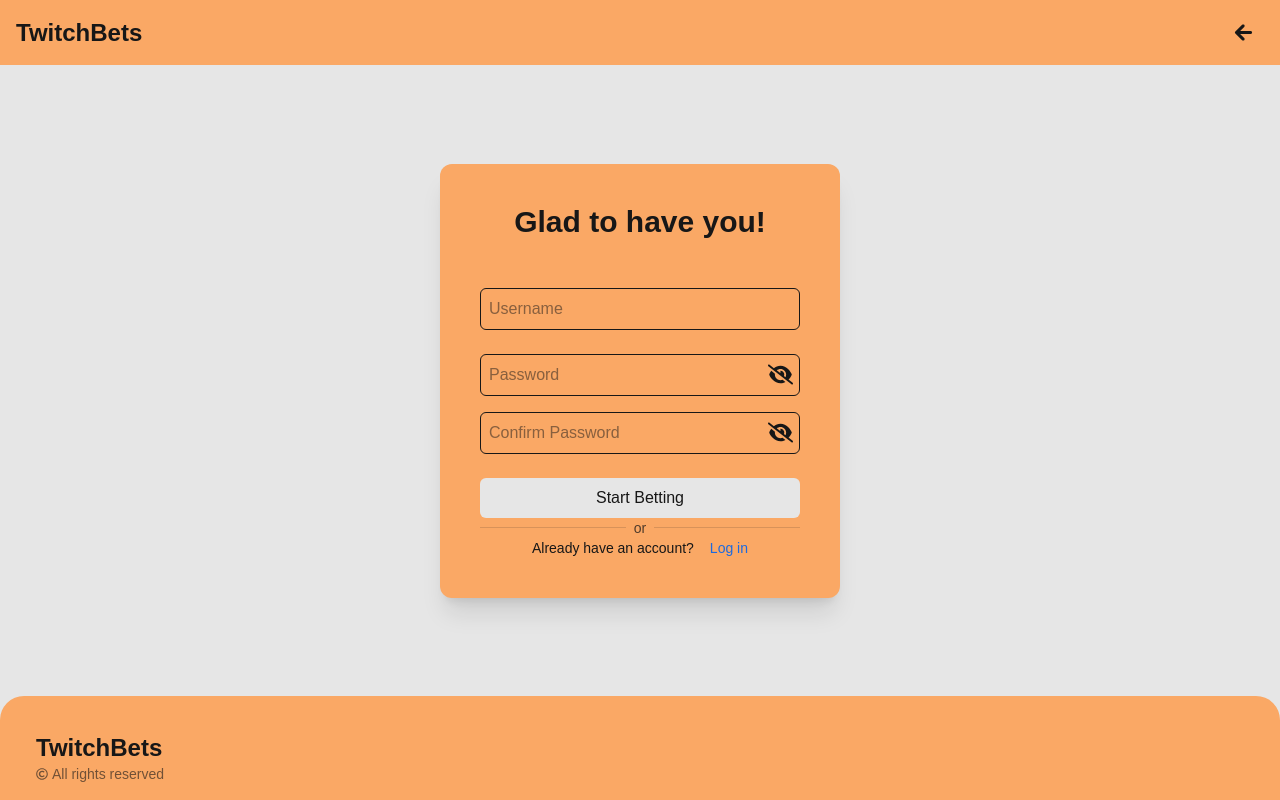
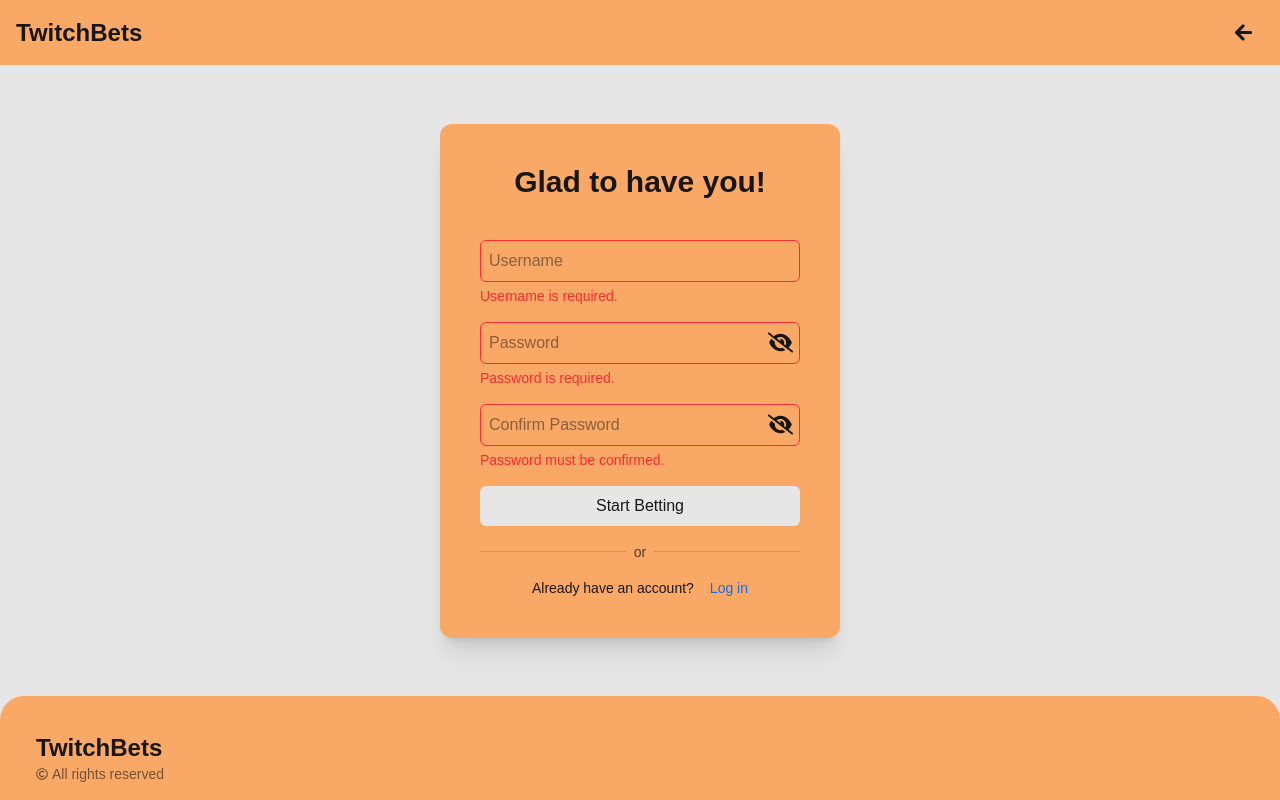
Before and after one commit to CedNo/TwitchBetsApp, a Next.js app: page /signup in a window 1280 px wide. Built offline with nearby package versions, Linux system fonts and the light colour scheme.

Commit message:
Disabled user creation when fields are invalid

```diff
--- a/app/(login)/signup/components/confirm-password.tsx
+++ b/app/(login)/signup/components/confirm-password.tsx
@@ -4,19 +4,32 @@ import { useState } from "react";
 import PasswordField from "@/app/components/password-field";
 
 export default function ConfirmPasswordField(
-        {password, setPassword, confirmPassword, setConfirmPassword}:
-        {password: string, setPassword: (password: string) => void, confirmPassword: string, setConfirmPassword: (confirmPassword: string) => void}
+        {password, setPassword, confirmPassword, setConfirmPassword, setHasError}:
+        {
+            password: string, setPassword: (password: string) => void,
+            confirmPassword: string, setConfirmPassword: (confirmPassword: string) => void,
+            setHasError: (hasError: boolean) => void
+        }
     ) {
 
     const [isValidMatch, setIsValidMatch] = useState(true);
 
     function passwordHasError() {
-        return (!isPasswordLengthValid(password) && password !== "") || (!isValidMatch && confirmPassword !== "")
+        return !isPasswordLengthValid(password) || !isValidMatch
     }
+
+    function passwordsHaveError() {
+        console.log("Password: " + password);
+        console.log("Confirm Password: " + confirmPassword);
+        return passwordHasError() || confirmPassword === '';
+    }
+
+    setHasError(passwordsHaveError());
 
     return(
         <div className="flex flex-col gap-1">
             <div className="flex flex-col gap-4">
+                <div className="flex flex-col gap-1">
                     <PasswordField
                         className={passwordHasError() ? "border-red-500 focus:!border-red-400" : ""}
                         value={password}
@@ -27,8 +40,15 @@ export default function ConfirmPasswordField(
                             }
                         }
                     />
+                    {password === "" &&
+                        <p className="text-red-500 text-sm">
+                            Password is required.
+                        </p>
+                    }
+                </div>
+                <div className="flex flex-col gap-1">
                     <PasswordField
-                    className={!isValidMatch && confirmPassword !== "" ? "border-red-500 focus:!border-red-400" : ""}
+                        className={!isValidMatch || confirmPassword === "" ? "border-red-500 focus:!border-red-400" : ""}
                         placeholder="Confirm Password"
                         value={confirmPassword}
                         onChange={
@@ -38,18 +58,24 @@ export default function ConfirmPasswordField(
                             }
                         }
                     />
+                    {confirmPassword === "" &&
+                        <p className="text-red-500 text-sm">
+                            Password must be confirmed.
+                        </p>
+                    }
                 </div>
-            {(!isPasswordLengthValid(password) && password !== "") &&
+            </div>
+            {!isPasswordLengthValid(password) && password !== "" &&
                 <p className="text-red-500 text-sm">
                     Password must be between 8 and 64 characters.
                 </p>
             }
-            {(!isValidMatch && confirmPassword !== "") &&
+            {!isValidMatch &&
                 <p className="text-red-500 text-sm">
                     Passwords do not match.
                 </p>
             }
-            {((!isPasswordLengthValid(password) && password !== "") || (!isValidMatch && confirmPassword !== "")) ?
+            {!isPasswordLengthValid(password) || !isValidMatch ?
                 '' :
                 <p className="text-sm invisible">|</p>
             }
--- a/app/(login)/signup/components/error-state.tsx
+++ b/app/(login)/signup/components/error-state.tsx
@@ -5,7 +5,7 @@ export default function ErrorState({setHasSubmitted}: {setHasSubmitted: (hasSubm
     return (
         <div className="mx-auto flex flex-col gap-6 items-center">
             <MdError size={96}/>
-            <p className="text-lg px-6">An error occurred while creating your account.</p>
+            <p className="text-lg">An error occurred while creating your account.</p>
             <Button
                 className="p-2 rounded-md bg-secondary-button hover:bg-secondary-button-hover transition mx-auto"
                 onClick={() => setHasSubmitted(false)}
--- a/app/(login)/signup/components/sucessful-state.tsx
+++ b/app/(login)/signup/components/sucessful-state.tsx
@@ -1,6 +1,9 @@
+import { MdCheckCircle } from "react-icons/md";
+
 export default function SuccessfulState() {
     return (
         <div className="mx-auto flex flex-col gap-6 items-center">
+            <MdCheckCircle size={96} />
             <p className="text-lg">Your account has been created successfully!</p>
         </div>
     );
--- a/app/(login)/signup/components/username-field.tsx
+++ b/app/(login)/signup/components/username-field.tsx
@@ -1,33 +1,45 @@
-export default function UsernameField({username, setUsername}: {username: string, setUsername: (username: string) => void}) {
+export default function UsernameField(
+    {username, setUsername, setHasError}:
+    {username: string, setUsername: (username: string) => void, setHasError: (hasError: boolean) => void}
+) {
+
+    function usernameHasError() {
+        return username.length > 20 || !username.match(/^[a-zA-Z0-9]+$/) || username === '';
+    }
+
+    setHasError(usernameHasError());
 
     return (
         <div className="flex flex-col gap-1">
                     <input
                         value={username}
                         className={
-                            `${(username.length > 20 || !username.match(/^[a-zA-Z0-9]+$/)) && username !== '' ?
+                            `${usernameHasError() ?
                                 'border-red-500 focus:!border-red-400' :
                                 ''
                             } p-2 border rounded-md w-full focus:outline-none focus:border-secondary-button-hover`
                         }
                         type="text"
                         placeholder="Username"
-                        onChange={(e) => setUsername(e.target.value)}
+                        onChange={(e) => {
+                            setUsername(e.target.value);
+                        }}
                     />
-                    {(username.length > 20) &&
+                    {username.length > 20 &&
                         <p className="text-red-500 text-sm">
                             Username must be at most 20 characters long.
                         </p>
                     }
-                    {(!username.match(/^[a-zA-Z0-9]+$/) && username !== '') &&
+                    {username === '' &&
+                        <p className="text-red-500 text-sm">
+                            Username is required.
+                        </p>
+                    }
+                    {!username.match(/^[a-zA-Z0-9]+$/) && username !== '' &&
                         <p className="text-red-500 text-sm">
                             Username must be alphanumeric.
                         </p>
                     }
-                    {((username.length > 20) || (!username.match(/^[a-zA-Z0-9]+$/) && username !== '')) ?
-                        '' :
-                        <p className="text-sm invisible">|</p>
-                    }
                 </div>
     )
 };
--- a/app/(login)/signup/page.tsx
+++ b/app/(login)/signup/page.tsx
@@ -9,12 +9,16 @@ import { useState } from "react";
 import LoadingState from "./components/loading-state";
 import ErrorState from "./components/error-state";
 import SuccessfulState from "./components/sucessful-state";
+import { redirect } from "next/navigation";
 
 export default function SignUp() {
 
     const [username, setUsername] = useState("");
     const [password, setPassword] = useState("");
     const [confirmPassword, setConfirmPassword] = useState("");
+
+    const [hasUsernameError, setHasUsernameError] = useState(true);
+    const [hasPasswordError, setHasPasswordError] = useState(true);
 
     const [isLoading, setIsLoading] = useState(false);
     const [hasSubmitted, setHasSubmitted] = useState(false);
@@ -25,13 +29,20 @@ export default function SignUp() {
         setIsLoading(true);
 
         //TODO: REMOVE DELAY
-        await new Promise(res => setTimeout(res, 3000));
 
         const success = await createUser({username, password, confirmPassword});
 
         setIsLoading(false);
         setIsSuccessful(success);
+
+        if(success) {
+            await new Promise(res => setTimeout(res, 2000));
+            redirect("/");
+        }
     }
+
+    console.log("Username error: " + hasUsernameError);
+    console.log("Password error: " + hasPasswordError);
 
     return (
         <div className='w-full md:w-1/2 lg:w-5/16 flex flex-col gap-4 my-10 mx-auto bg-secondary-bg rounded-xl p-10 shadow-xl'>
@@ -44,12 +55,20 @@ export default function SignUp() {
                             <ErrorState setHasSubmitted={setHasSubmitted} />
                     )
                 ) :
-                <form onSubmit={(e) => e.preventDefault()}>
-                    <h1 className="text-3xl font-bold text-center pb-12">Glad to have you!</h1>
-                    <UsernameField username={username} setUsername={setUsername} />
-                    <ConfirmPasswordField password={password} setPassword={setPassword} confirmPassword={confirmPassword} setConfirmPassword={setConfirmPassword} />
+                <form className="flex flex-col gap-4" onSubmit={(e) => e.preventDefault()}>
+                    <h1 className="text-3xl font-bold text-center pb-6">Glad to have you!</h1>
+                    <UsernameField
+                        username={username} setUsername={setUsername}
+                        setHasError={setHasUsernameError}
+                    />
+                    <ConfirmPasswordField
+                        password={password} setPassword={setPassword}
+                        confirmPassword={confirmPassword} setConfirmPassword={setConfirmPassword}
+                        setHasError={setHasPasswordError}
+                    />
                     <Button
                         className="w-full p-2 rounded-md bg-secondary-button hover:bg-secondary-button-hover transition mx-auto"
+                        disabled={hasUsernameError || hasPasswordError}
                         onClick={handleSubmit}
                     >
                         Start Betting
--- a/app/components/button.tsx
+++ b/app/components/button.tsx
@@ -4,11 +4,12 @@ type ButtonProps = {
     children: React.ReactNode;
     className?: string;
     onClick?: () => void;
+    disabled?: boolean;
 };
 
-const Button: React.FC<ButtonProps> = ({ children, className, onClick }) => {
+const Button: React.FC<ButtonProps> = ({ children, className, onClick, disabled }) => {
     return (
-        <button className={`btn ${className || ''} cursor-pointer`} onClick={onClick}>
+        <button className={`btn ${className || ''} cursor-pointer`} onClick={onClick} disabled={disabled}>
             {children}
         </button>
     );
```
Lines whose indentation alone changed are shown as unchanged.
